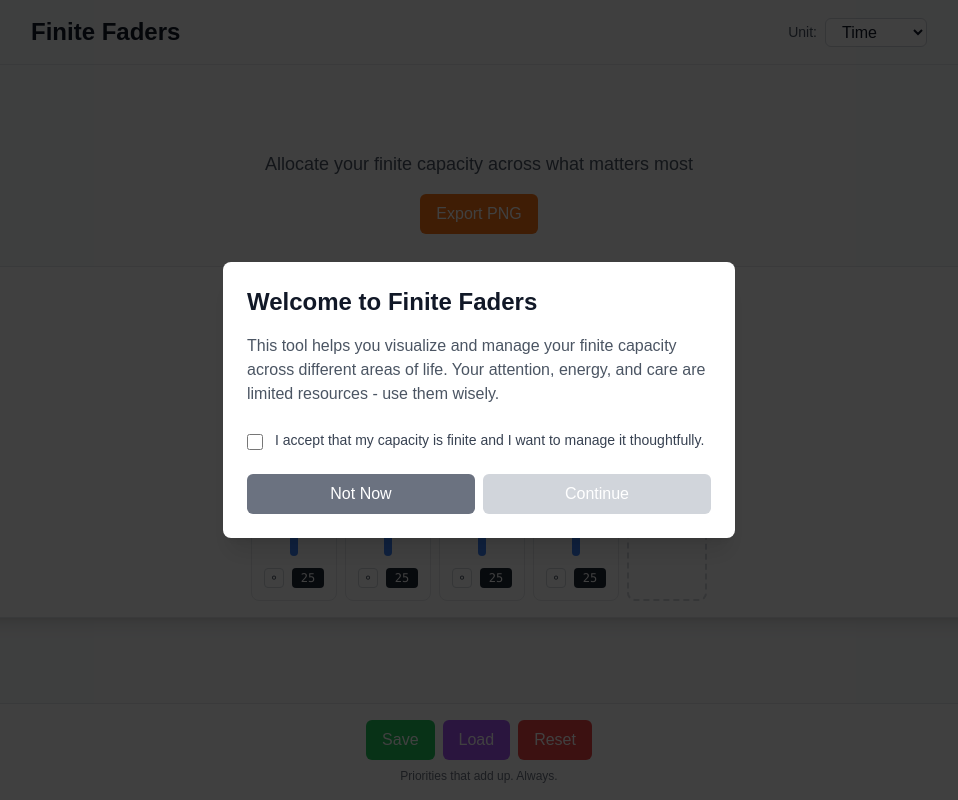
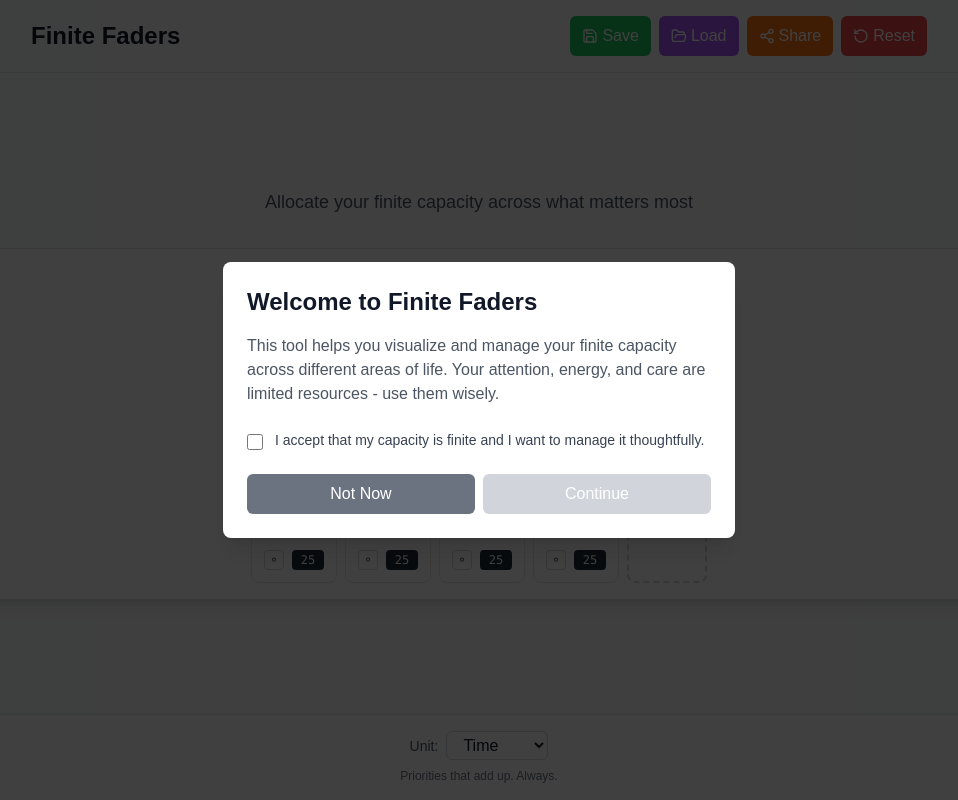
Before and after one commit to dJPoida/finite-faders, a React (Vite) app: page / in a window 1280 px wide. Shown: the whole page, without its empty margins (161-1119 px from the left). Built offline with nearby package versions, Linux system fonts and the light colour scheme.

Commit message:
Shuffle buttons to top and units to bottom

```diff
--- a/package.json
+++ b/package.json
@@ -12,6 +12,7 @@
   "dependencies": {
     "@radix-ui/react-slider": "^1.3.6",
     "html2canvas": "^1.4.1",
+    "lucide-react": "^0.544.0",
     "react": "19.1.0",
     "react-dom": "19.1.0",
     "zustand": "^5.0.8"
--- a/src/App.tsx
+++ b/src/App.tsx
@@ -2,7 +2,6 @@ import { useRef } from "react"
 import Header from "@/components/Header"
 import FaderBank from "@/components/FaderBank"
 import Footer from "@/components/Footer"
-import ExportImageButton from "@/components/ExportImageButton"
 import Onboarding from "@/components/Modals/Onboarding"
 import ClientOnlyStore from "@/components/ClientOnlyStore"
 
@@ -11,17 +10,14 @@ export default function App() {
 
   return (
     <div className="min-h-screen bg-gray-50 dark:bg-gray-900 flex flex-col">
-      <Header />
+      <Header faderBankRef={faderBankRef} />
 
       <main className="flex-1 flex flex-col items-center justify-center p-4">
         <div className="w-full max-w-6xl mx-auto">
           <div className="text-center mb-8">
-            <h2 className="text-lg text-gray-600 dark:text-gray-400 mb-4">
+            <h2 className="text-lg text-gray-600 dark:text-gray-400">
               Allocate your finite capacity across what matters most
             </h2>
-            <div className="flex justify-center gap-4">
-              <ExportImageButton targetRef={faderBankRef} />
-            </div>
           </div>
 
           <ClientOnlyStore>
--- a/src/components/Footer.tsx
+++ b/src/components/Footer.tsx
@@ -1,54 +1,42 @@
 "use client"
 
-import { useState } from "react"
 import { useSimpleStore } from "@/lib/simple-store"
 
+const presetUnits = ["Time", "Effort", "Care", "F-given", "Love"]
+
 export default function Footer() {
-  const { reset } = useSimpleStore()
-  const [showSaveLoad, setShowSaveLoad] = useState(false)
-
-  const handleSave = () => {
-    setShowSaveLoad(true)
-  }
-
-  const handleLoad = () => {
-    setShowSaveLoad(true)
-  }
-
-  const handleReset = () => {
-    if (confirm("Are you sure you want to reset all faders?")) {
-      reset()
-    }
-  }
+  const { unit } = useSimpleStore()
 
   return (
     <footer className="w-full p-4 border-t border-gray-200 dark:border-gray-800 bg-white dark:bg-gray-900">
       <div className="max-w-4xl mx-auto">
         <div className="flex flex-wrap items-center justify-center gap-4">
           <div className="flex items-center gap-2">
-            <button
-              onClick={handleSave}
-              className="px-4 py-2 bg-green-500 text-white rounded-md hover:bg-green-600 transition-colors focus:outline-none focus:ring-2 focus:ring-green-500 focus:ring-offset-2"
-              title="Save current scenario"
+            <label htmlFor="unit-select" className="text-sm text-gray-600 dark:text-gray-400">
+              Unit:
+            </label>
+            <select
+              id="unit-select"
+              value={unit}
+              onChange={(e) => useSimpleStore.setState({ unit: e.target.value })}
+              className="px-3 py-1 border border-gray-300 dark:border-gray-600 rounded-md bg-white dark:bg-gray-800 text-gray-900 dark:text-gray-100 focus:outline-none focus:ring-2 focus:ring-blue-500"
             >
-              Save
-            </button>
+              {presetUnits.map((u) => (
+                <option key={u} value={u}>
+                  {u}
+                </option>
+              ))}
+              <option value="Custom">Custom</option>
+            </select>
 
-            <button
-              onClick={handleLoad}
-              className="px-4 py-2 bg-purple-500 text-white rounded-md hover:bg-purple-600 transition-colors focus:outline-none focus:ring-2 focus:ring-purple-500 focus:ring-offset-2"
-              title="Load saved scenario"
-            >
-              Load
-            </button>
-
-            <button
-              onClick={handleReset}
-              className="px-4 py-2 bg-red-500 text-white rounded-md hover:bg-red-600 transition-colors focus:outline-none focus:ring-2 focus:ring-red-500 focus:ring-offset-2"
-              title="Reset all faders"
-            >
-              Reset
-            </button>
+            {unit === "Custom" && (
+              <input
+                type="text"
+                placeholder="Enter custom unit"
+                onChange={(e) => useSimpleStore.setState({ unit: e.target.value || "Custom" })}
+                className="px-3 py-1 border border-gray-300 dark:border-gray-600 rounded-md bg-white dark:bg-gray-800 text-gray-900 dark:text-gray-100 focus:outline-none focus:ring-2 focus:ring-blue-500"
+              />
+            )}
           </div>
         </div>
 
@@ -56,25 +44,6 @@ export default function Footer() {
           Priorities that add up. Always.
         </div>
       </div>
-
-      {showSaveLoad && (
-        <div className="fixed inset-0 bg-black bg-opacity-50 flex items-center justify-center z-50">
-          <div className="bg-white dark:bg-gray-800 p-6 rounded-lg max-w-md w-full mx-4">
-            <h3 className="text-lg font-bold mb-4 text-gray-900 dark:text-gray-100">
-              Save/Load Scenarios
-            </h3>
-            <p className="text-gray-600 dark:text-gray-400 mb-4">
-              Save/Load functionality coming soon...
-            </p>
-            <button
-              onClick={() => setShowSaveLoad(false)}
-              className="w-full px-4 py-2 bg-gray-500 text-white rounded-md hover:bg-gray-600 transition-colors"
-            >
-              Close
-            </button>
-          </div>
-        </div>
-      )}
     </footer>
   )
 }
--- a/src/components/Header.tsx
+++ b/src/components/Header.tsx
@@ -1,13 +1,83 @@
 "use client"
 
+import { useState, useRef } from "react"
 import { useSimpleStore } from "@/lib/simple-store"
+import { Save, FolderOpen, RotateCcw, Share2 } from "lucide-react"
+import html2canvas from "html2canvas"
 
-const presetUnits = ["Time", "Effort", "Care", "F-given", "Love"]
+interface HeaderProps {
+  faderBankRef?: React.RefObject<HTMLDivElement | null>
+}
 
-export default function Header() {
-  const { unit } = useSimpleStore()
+export default function Header({ faderBankRef }: HeaderProps) {
+  const { reset } = useSimpleStore()
+  const [showSaveLoad, setShowSaveLoad] = useState(false)
+
+  const handleSave = () => {
+    setShowSaveLoad(true)
+  }
+
+  const handleLoad = () => {
+    setShowSaveLoad(true)
+  }
+
+  const handleReset = () => {
+    if (confirm("Are you sure you want to reset all faders?")) {
+      reset()
+    }
+  }
+
+  const handleShare = async () => {
+    if (!faderBankRef?.current) {
+      alert("Nothing to share")
+      return
+    }
+
+    try {
+      const canvas = await html2canvas(faderBankRef.current)
+
+      canvas.toBlob(async (blob) => {
+        if (!blob) {
+          alert("Failed to create image")
+          return
+        }
+
+        const timestamp = new Date().toISOString().replace(/[:.]/g, "-")
+        const filename = `finite-faders-${timestamp}.png`
+
+        if (navigator.share && navigator.canShare) {
+          try {
+            const file = new File([blob], filename, { type: "image/png" })
+            if (navigator.canShare({ files: [file] })) {
+              await navigator.share({
+                title: "Finite Faders Export",
+                text: "My finite capacity allocation",
+                files: [file],
+              })
+              return
+            }
+          } catch (shareError) {
+            console.warn("Web Share failed, falling back to download:", shareError)
+          }
+        }
+
+        const url = URL.createObjectURL(blob)
+        const link = document.createElement("a")
+        link.href = url
+        link.download = filename
+        document.body.appendChild(link)
+        link.click()
+        document.body.removeChild(link)
+        URL.revokeObjectURL(url)
+      }, "image/png")
+    } catch (error) {
+      console.error("Share failed:", error)
+      alert("Failed to share image. Please try again.")
+    }
+  }
 
   return (
+    <>
       <header className="w-full p-4 border-b border-gray-200 dark:border-gray-800">
         <div className="max-w-4xl mx-auto flex items-center justify-between">
           <h1 className="text-2xl font-bold text-gray-900 dark:text-gray-100">
@@ -15,33 +85,63 @@ export default function Header() {
           </h1>
 
           <div className="flex items-center gap-2">
-          <label htmlFor="unit-select" className="text-sm text-gray-600 dark:text-gray-400">
-            Unit:
-          </label>
-          <select
-            id="unit-select"
-            value={unit}
-            onChange={(e) => useSimpleStore.setState({ unit: e.target.value })}
-            className="px-3 py-1 border border-gray-300 dark:border-gray-600 rounded-md bg-white dark:bg-gray-800 text-gray-900 dark:text-gray-100 focus:outline-none focus:ring-2 focus:ring-blue-500"
+            <button
+              onClick={handleSave}
+              className="px-3 py-2 bg-green-500 text-white rounded-md hover:bg-green-600 transition-colors focus:outline-none focus:ring-2 focus:ring-green-500 focus:ring-offset-2 flex items-center gap-1"
+              title="Save current scenario"
             >
-            {presetUnits.map((u) => (
-              <option key={u} value={u}>
-                {u}
-              </option>
-            ))}
-            <option value="Custom">Custom</option>
-          </select>
+              <Save size={16} />
+              <span className="hidden sm:inline">Save</span>
+            </button>
 
-          {unit === "Custom" && (
-            <input
-              type="text"
-              placeholder="Enter custom unit"
-              onChange={(e) => useSimpleStore.setState({ unit: e.target.value || "Custom" })}
-              className="px-3 py-1 border border-gray-300 dark:border-gray-600 rounded-md bg-white dark:bg-gray-800 text-gray-900 dark:text-gray-100 focus:outline-none focus:ring-2 focus:ring-blue-500"
-            />
-          )}
+            <button
+              onClick={handleLoad}
+              className="px-3 py-2 bg-purple-500 text-white rounded-md hover:bg-purple-600 transition-colors focus:outline-none focus:ring-2 focus:ring-purple-500 focus:ring-offset-2 flex items-center gap-1"
+              title="Load saved scenario"
+            >
+              <FolderOpen size={16} />
+              <span className="hidden sm:inline">Load</span>
+            </button>
+
+            <button
+              onClick={handleShare}
+              className="px-3 py-2 bg-orange-500 text-white rounded-md hover:bg-orange-600 transition-colors focus:outline-none focus:ring-2 focus:ring-orange-500 focus:ring-offset-2 flex items-center gap-1"
+              title="Share faders as PNG image"
+            >
+              <Share2 size={16} />
+              <span className="hidden sm:inline">Share</span>
+            </button>
+
+            <button
+              onClick={handleReset}
+              className="px-3 py-2 bg-red-500 text-white rounded-md hover:bg-red-600 transition-colors focus:outline-none focus:ring-2 focus:ring-red-500 focus:ring-offset-2 flex items-center gap-1"
+              title="Reset all faders"
+            >
+              <RotateCcw size={16} />
+              <span className="hidden sm:inline">Reset</span>
+            </button>
           </div>
         </div>
       </header>
+
+      {showSaveLoad && (
+        <div className="fixed inset-0 bg-black bg-opacity-50 flex items-center justify-center z-50">
+          <div className="bg-white dark:bg-gray-800 p-6 rounded-lg max-w-md w-full mx-4">
+            <h3 className="text-lg font-bold mb-4 text-gray-900 dark:text-gray-100">
+              Save/Load Scenarios
+            </h3>
+            <p className="text-gray-600 dark:text-gray-400 mb-4">
+              Save/Load functionality coming soon...
+            </p>
+            <button
+              onClick={() => setShowSaveLoad(false)}
+              className="w-full px-4 py-2 bg-gray-500 text-white rounded-md hover:bg-gray-600 transition-colors"
+            >
+              Close
+            </button>
+          </div>
+        </div>
+      )}
+    </>
   )
 }
```
Also changed, not shown: 7 other files (tests, documents, lock files or other folders). Lines whose indentation alone changed are shown as unchanged.
